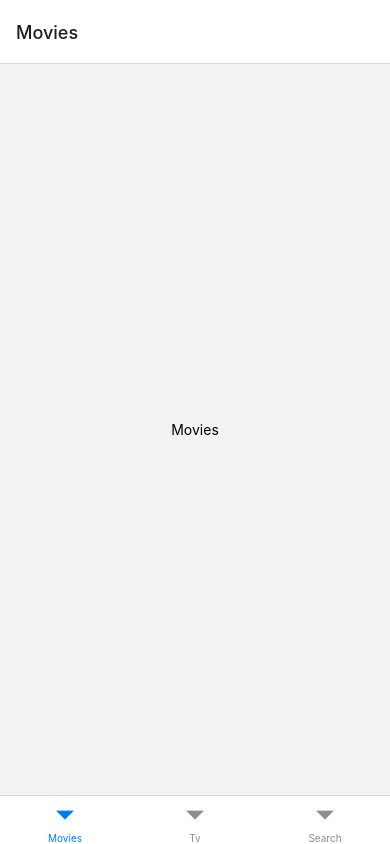
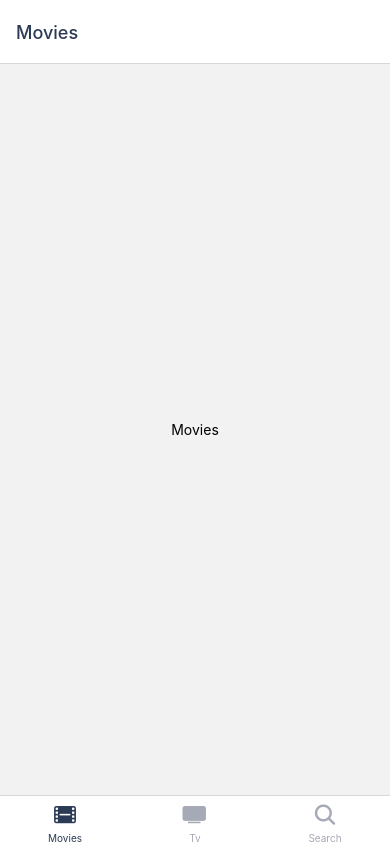
Before and after one commit to seni95/RN_course_practice, a React Native app: screen / in a window 390 px wide. Built offline with nearby package versions, Linux system fonts and the light colour scheme.

Commit message:
before initializing stack navigator

```diff
--- a/navigation/Tab.js
+++ b/navigation/Tab.js
@@ -4,15 +4,40 @@ import Search from "../screens/Search";
 import Tv from "../screens/Tv";
 import { useColorScheme } from "react-native";
 import { BLACK_COLOR, YELLOW_COLOR } from "../color";
+import {Ionicons} from '@expo/vector-icons';
 
 const Tab = createBottomTabNavigator();
 
 const Tabs = ()=>{
     const isDark = useColorScheme()==="dark";
-    return (<Tab.Navigator screenOptions={{}}>
-    <Tab.Screen name="Movies" component={Movies}/>
-    <Tab.Screen name="Tv" component={Tv}/>
-    <Tab.Screen name="Search" component={Search}/>
+    return (<Tab.Navigator screenOptions={{
+        tabBarStyle:{
+        backgroundColor : isDark?BLACK_COLOR:"white"
+        },
+        tabBarActiveTintColor:isDark?YELLOW_COLOR:BLACK_COLOR,
+        tabBarInactiveTintColor:isDark?"#F6F6F6":"#A6A9B6",
+        headerStyle:{
+            backgroundColor : isDark?BLACK_COLOR:"white"
+        },
+        headerTitleStyle:{
+            color:isDark?YELLOW_COLOR:BLACK_COLOR,
+        }
+    }}>
+    <Tab.Screen name="Movies" component={Movies} options={{
+        tabBarIcon:({focused,color,size})=>{
+            return <Ionicons name="film" size={size} color={color} />
+        }
+    }}/>
+    <Tab.Screen name="Tv" component={Tv} options={{
+        tabBarIcon:({focused,color,size})=>{
+            return <Ionicons name="tv" size={size} color={color} />
+        }
+    }}/>
+    <Tab.Screen name="Search" component={Search} options={{
+        tabBarIcon:({focused,color,size})=>{
+            return <Ionicons name="search" size={size} color={color} />
+        }
+    }}/>
 </Tab.Navigator>)}
 
 export default Tabs;
--- a/package.json
+++ b/package.json
@@ -11,6 +11,7 @@
   "dependencies": {
     "@react-navigation/bottom-tabs": "^6.5.2",
     "@react-navigation/native": "^6.1.1",
+    "@react-navigation/native-stack": "^6.9.7",
     "expo": "~47.0.8",
     "expo-app-loading": "~2.1.1",
     "expo-asset": "~8.6.2",
```
Also changed, not shown: 2 other files (tests, documents, lock files or other folders).
